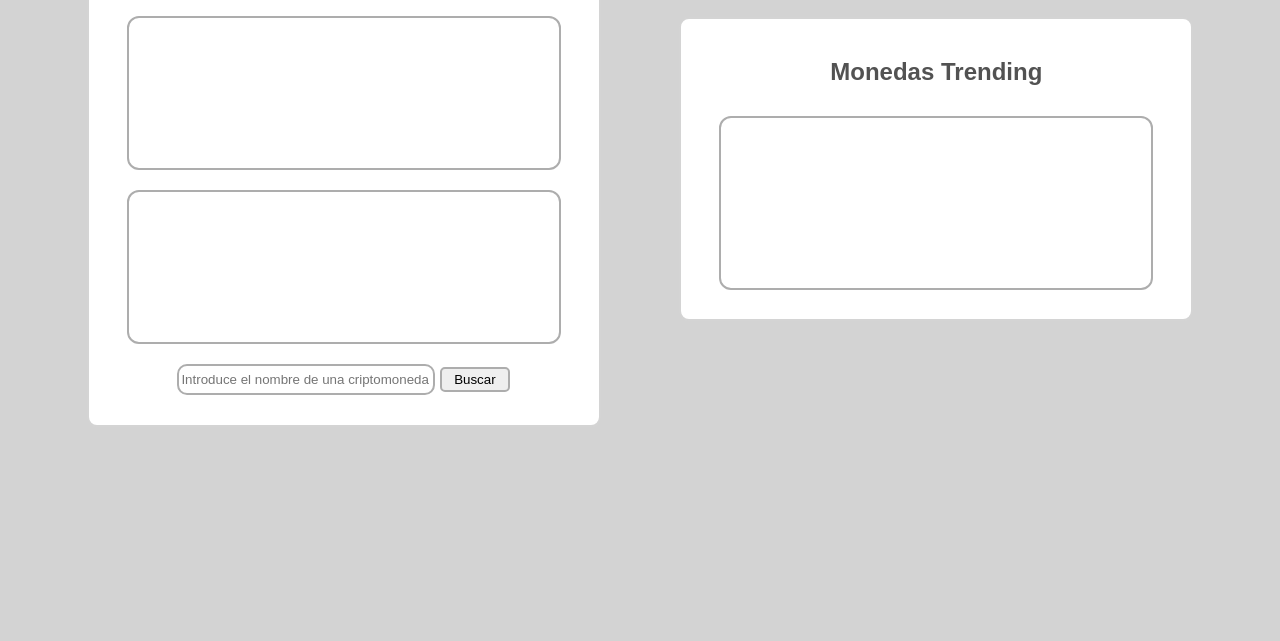
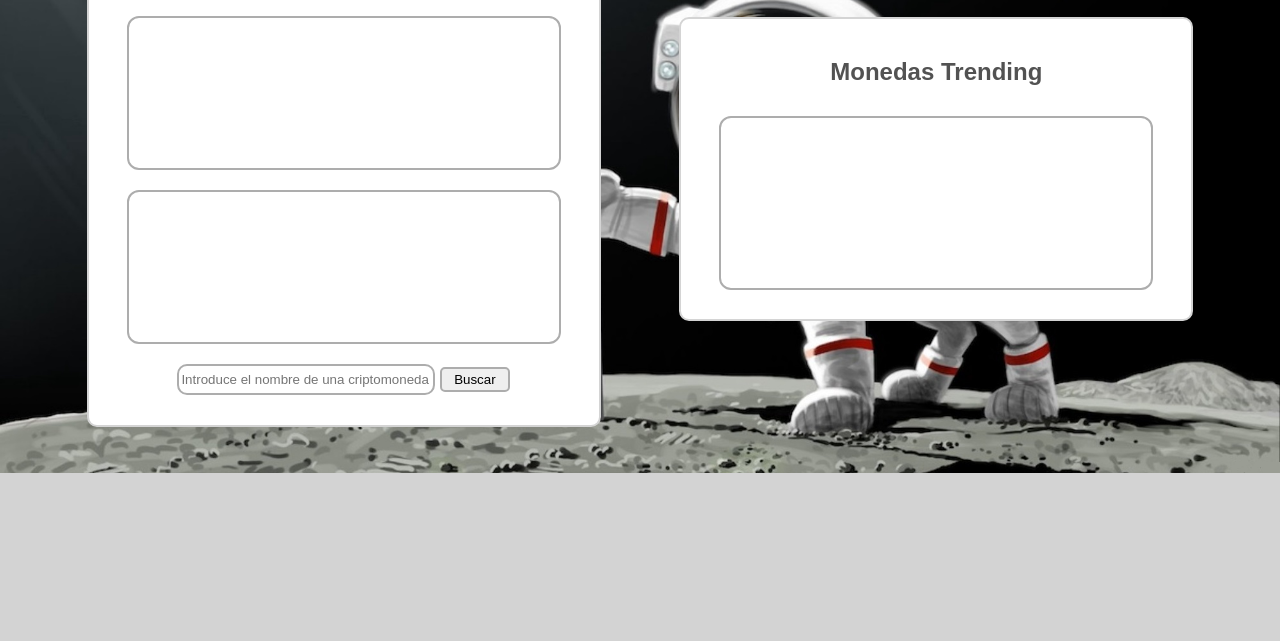
Before and after one commit to aliciag99/actividad-crypto-tracker, a website built with Vite: page index.html in a window 1280 px wide. Shown: the part 159-800 px from the top of the page. Built offline with nearby package versions, Linux system fonts and the light colour scheme; no server answers; files whose address does not match are found by name.

Commit message:
arreglado fondo

```diff
--- a/styles/style.css
+++ b/styles/style.css
@@ -1,6 +1,6 @@
 body {
   font-family: Arial, Helvetica, sans-serif;
-  background-image: url("assets/fondo.jpg");
+  background-image: url("../assets/fondo.jpg");
   background-color: lightgrey;
   background-repeat: no-repeat;
   background-size: 100%;
```
